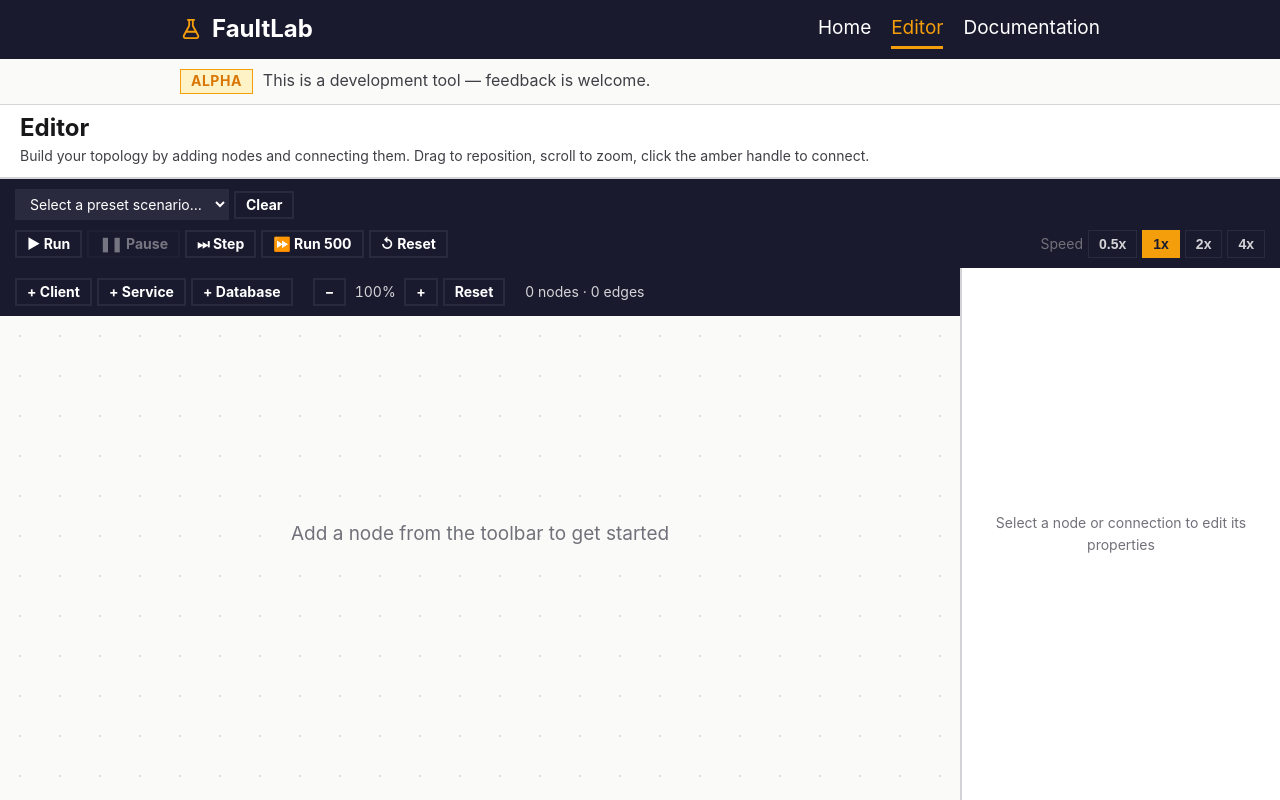
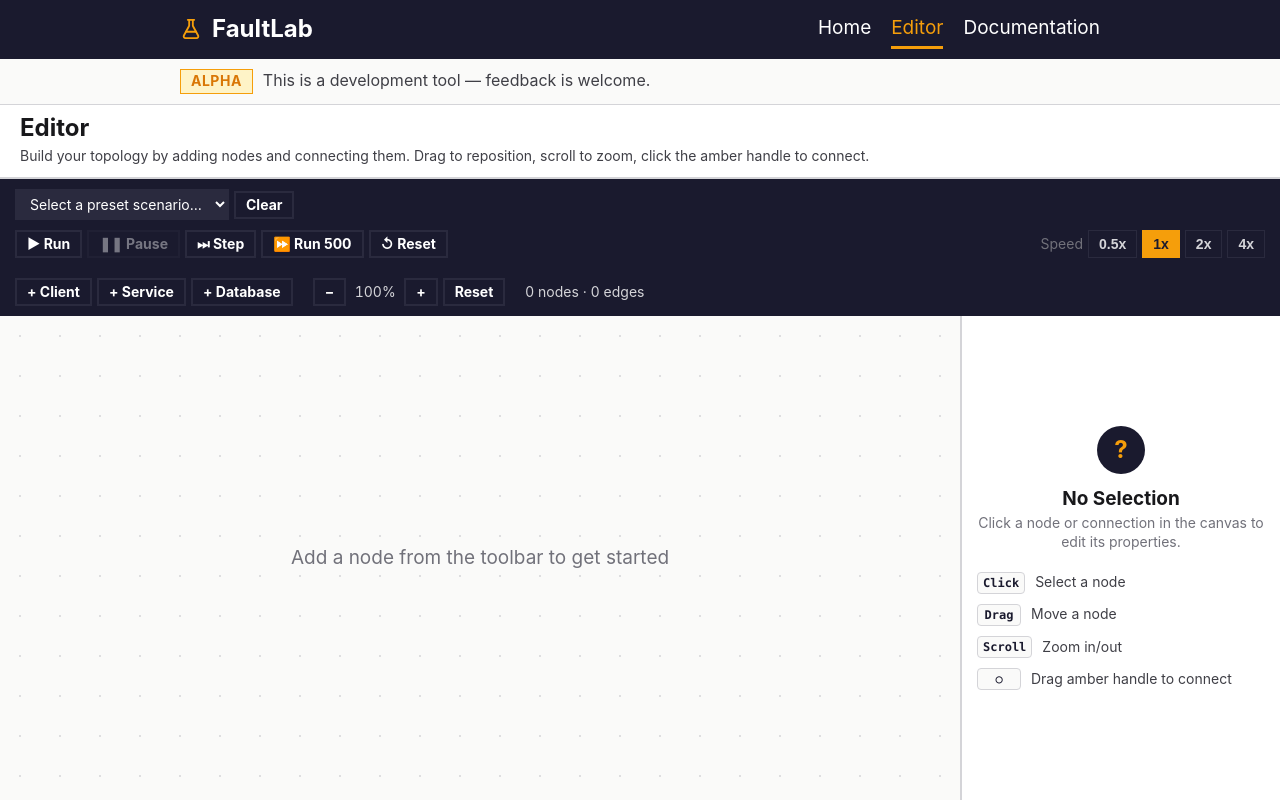
Before and after one commit to akhildec24/FaultLab, a Vue app in the folder apps/web/: page /editor in a window 1280 px wide. Built offline with nearby package versions, Linux system fonts and the light colour scheme.

Commit message:
rework editor layout — full-width toolbar above canvas+inspector, polished inspector empty state and headers

```diff
--- a/apps/web/src/components/EdgeInspector.vue
+++ b/apps/web/src/components/EdgeInspector.vue
@@ -57,7 +57,10 @@ function deleteEdge(): void {
 <template>
   <div class="inspector" v-if="edge">
     <div class="inspector__header">
-      <h3 class="inspector__title">Connection</h3>
+      <div class="inspector__header-left">
+        <span class="inspector__header-icon inspector__header-icon--edge">→</span>
+        <h3 class="inspector__title">Connection</h3>
+      </div>
       <button class="fl-button fl-button--warning inspector__delete" @click="deleteEdge">
         Delete
       </button>
@@ -125,10 +128,6 @@ function deleteEdge(): void {
       <span class="inspector__footer-error">Fix errors before running simulation</span>
     </div>
   </div>
-
-  <div class="inspector inspector--empty" v-else>
-    <p class="inspector__empty-text">Select a connection to edit its properties</p>
-  </div>
 </template>
 
 <style scoped>
@@ -137,16 +136,6 @@ function deleteEdge(): void {
   flex-direction: column;
   height: 100%;
   background: var(--fl-bg);
-}
-
-.inspector--empty {
-  align-items: center;
-  justify-content: center;
-}
-
-.inspector__empty-text {
-  color: var(--fl-grey-3);
-  font-size: var(--fl-size-14);
 }
 
 .inspector__header {
@@ -158,10 +147,37 @@ function deleteEdge(): void {
   background: var(--fl-slate);
 }
 
+.inspector__header-left {
+  display: flex;
+  align-items: center;
+  gap: var(--fl-space-2);
+  min-width: 0;
+}
+
+.inspector__header-icon {
+  display: inline-flex;
+  align-items: center;
+  justify-content: center;
+  width: 28px;
+  height: 28px;
+  border-radius: 50%;
+  color: white;
+  font-size: 13px;
+  font-weight: 700;
+  flex-shrink: 0;
+}
+
+.inspector__header-icon--edge {
+  background: var(--fl-amber);
+}
+
 .inspector__title {
   color: var(--fl-white);
   font-size: var(--fl-size-19);
   font-weight: 700;
+  overflow: hidden;
+  text-overflow: ellipsis;
+  white-space: nowrap;
 }
 
 .inspector__delete {
--- a/apps/web/src/components/GraphEditor.vue
+++ b/apps/web/src/components/GraphEditor.vue
@@ -20,28 +20,14 @@ import {
   NODE_COLORS,
   NODE_ICONS,
   type NodeKind,
-  type ViewTransform,
 } from '@/graph/types'
 import { PARTICLE_COLORS } from '@/graph/animation'
 
 const graph = useGraphStore()
 const animation = useAnimationStore()
 
-// --- View transform (pan/zoom) ---
-const view = ref<ViewTransform>({ panX: 0, panY: 0, zoom: 1 })
-const ZOOM_MIN = 0.3
-const ZOOM_MAX = 3
-const ZOOM_STEP = 0.1
-
-function zoomIn() {
-  view.value.zoom = Math.min(ZOOM_MAX, view.value.zoom + ZOOM_STEP)
-}
-function zoomOut() {
-  view.value.zoom = Math.max(ZOOM_MIN, view.value.zoom - ZOOM_STEP)
-}
-function resetView() {
-  view.value = { panX: 0, panY: 0, zoom: 1 }
-}
+// --- View transform (pan/zoom) — stored in graph store ---
+// Access via graph.view, graph.zoomIn, graph.zoomOut, graph.resetView
 
 // --- SVG ref ---
 const svgRef = ref<SVGSVGElement | null>(null)
@@ -52,8 +38,8 @@ function screenToGraph(clientX: number, clientY: number): { x: number; y: number
   if (!svg) return { x: 0, y: 0 }
   const rect = svg.getBoundingClientRect()
   return {
-    x: (clientX - rect.left - view.value.panX) / view.value.zoom,
-    y: (clientY - rect.top - view.value.panY) / view.value.zoom,
+    x: (clientX - rect.left - graph.view.panX) / graph.view.zoom,
+    y: (clientY - rect.top - graph.view.panY) / graph.view.zoom,
   }
 }
 
@@ -67,8 +53,8 @@ function startPan(e: MouseEvent) {
     panStart = {
       x: e.clientX,
       y: e.clientY,
-      panX: view.value.panX,
-      panY: view.value.panY,
+      panX: graph.view.panX,
+      panY: graph.view.panY,
     }
     graph.clearSelection()
   }
@@ -76,8 +62,8 @@ function startPan(e: MouseEvent) {
 
 function onPan(e: MouseEvent) {
   if (!isPanning.value) return
-  view.value.panX = panStart.panX + (e.clientX - panStart.x)
-  view.value.panY = panStart.panY + (e.clientY - panStart.y)
+  graph.view.panX = panStart.panX + (e.clientX - panStart.x)
+  graph.view.panY = panStart.panY + (e.clientY - panStart.y)
 }
 
 function stopPan() {
@@ -178,19 +164,19 @@ onUnmounted(() => {
 // --- Zoom on wheel ---
 function onWheel(e: WheelEvent) {
   e.preventDefault()
-  const delta = e.deltaY > 0 ? -ZOOM_STEP : ZOOM_STEP
-  const newZoom = Math.max(ZOOM_MIN, Math.min(ZOOM_MAX, view.value.zoom + delta))
+  const delta = e.deltaY > 0 ? -0.1 : 0.1
+  const newZoom = Math.max(0.3, Math.min(3, graph.view.zoom + delta))
   // Zoom toward cursor
   const svg = svgRef.value
   if (svg) {
     const rect = svg.getBoundingClientRect()
     const mx = e.clientX - rect.left
     const my = e.clientY - rect.top
-    const ratio = newZoom / view.value.zoom
-    view.value.panX = mx - (mx - view.value.panX) * ratio
-    view.value.panY = my - (my - view.value.panY) * ratio
+    const ratio = newZoom / graph.view.zoom
+    graph.view.panX = mx - (mx - graph.view.panX) * ratio
+    graph.view.panY = my - (my - graph.view.panY) * ratio
   }
-  view.value.zoom = newZoom
+  graph.view.zoom = newZoom
 }
 
 // --- Add nodes ---
@@ -198,8 +184,8 @@ function addNode(kind: NodeKind) {
   const svg = svgRef.value
   if (!svg) return
   const rect = svg.getBoundingClientRect()
-  const cx = (rect.width / 2 - view.value.panX) / view.value.zoom
-  const cy = (rect.height / 2 - view.value.panY) / view.value.zoom
+  const cx = (rect.width / 2 - graph.view.panX) / graph.view.zoom
+  const cy = (rect.height / 2 - graph.view.panY) / graph.view.zoom
   // Offset slightly so nodes don't stack
   const offset = graph.nodeCount * 20
   graph.addNode(kind, cx + offset - NODE_WIDTH / 2, cy + offset - NODE_HEIGHT / 2)
@@ -233,7 +219,7 @@ const tempEdgePath = computed(() => {
 
 // --- Transform string ---
 const transformStr = computed(() =>
-  `translate(${view.value.panX}, ${view.value.panY}) scale(${view.value.zoom})`,
+  `translate(${graph.view.panX}, ${graph.view.panY}) scale(${graph.view.zoom})`,
 )
 
 // --- Animation helpers ---
@@ -264,36 +250,12 @@ function getParticleY(p: { fromId: string; toId: string; progress: number }): nu
   const y2 = to.y + NODE_HEIGHT / 2
   return y1 + (y2 - y1) * p.progress
 }
+
+defineExpose({ addNode })
 </script>
 
 <template>
   <div class="graph-editor">
-    <!-- Toolbar -->
-    <div class="graph-toolbar">
-      <div class="graph-toolbar__group">
-        <button class="fl-button fl-button--secondary graph-toolbar__btn" @click="addNode('client')">
-          + Client
-        </button>
-        <button class="fl-button fl-button--secondary graph-toolbar__btn" @click="addNode('service')">
-          + Service
-        </button>
-        <button class="fl-button fl-button--secondary graph-toolbar__btn" @click="addNode('database')">
-          + Database
-        </button>
-      </div>
-      <div class="graph-toolbar__group">
-        <button class="fl-button fl-button--secondary graph-toolbar__btn" @click="zoomOut">−</button>
-        <span class="graph-toolbar__zoom">{{ Math.round(view.zoom * 100) }}%</span>
-        <button class="fl-button fl-button--secondary graph-toolbar__btn" @click="zoomIn">+</button>
-        <button class="fl-button fl-button--secondary graph-toolbar__btn" @click="resetView">Reset</button>
-      </div>
-      <div class="graph-toolbar__group">
-        <span class="graph-toolbar__info">
-          {{ graph.nodeCount }} nodes · {{ graph.edgeCount }} edges
-        </span>
-      </div>
-    </div>
-
     <!-- SVG Canvas -->
     <svg
       ref="svgRef"
@@ -445,48 +407,6 @@ function getParticleY(p: { fromId: string; toId: string; progress: number }): nu
   overflow: hidden;
 }
 
-.graph-toolbar {
-  display: flex;
-  align-items: center;
-  gap: var(--fl-space-4);
-  padding: var(--fl-space-2) var(--fl-space-3);
-  background: var(--fl-slate);
-  flex-shrink: 0;
-}
-
-.graph-toolbar__group {
-  display: flex;
-  align-items: center;
-  gap: var(--fl-space-1);
-}
-
-.graph-toolbar__btn {
-  font-size: var(--fl-size-14);
-  padding: var(--fl-space-1) var(--fl-space-2);
-  color: var(--fl-white);
-  border-color: var(--fl-slate-light);
-  background: transparent;
-}
-
-.graph-toolbar__btn:hover {
-  background: var(--fl-slate-light);
-  color: var(--fl-white);
-}
-
-.graph-toolbar__zoom {
-  color: var(--fl-grey-2);
-  font-size: var(--fl-size-14);
-  font-variant-numeric: tabular-nums;
-  min-width: 48px;
-  text-align: center;
-}
-
-.graph-toolbar__info {
-  color: var(--fl-grey-2);
-  font-size: var(--fl-size-14);
-  margin-left: auto;
-}
-
 .graph-canvas {
   flex: 1;
   width: 100%;
--- a/apps/web/src/stores/graph.ts
+++ b/apps/web/src/stores/graph.ts
@@ -7,7 +7,7 @@
 
 import { defineStore } from 'pinia'
 import { ref, computed } from 'vue'
-import type { GraphNode, GraphEdge, GraphState, NodeKind } from '@/graph/types'
+import type { GraphNode, GraphEdge, GraphState, NodeKind, ViewTransform } from '@/graph/types'
 import { generateNodeId, generateEdgeId, DEFAULT_NODE_CONFIG, DEFAULT_EDGE_CONFIG } from '@/graph/types'
 import { instantiatePreset, type PresetScenario } from '@/graph/presets'
 
@@ -17,6 +17,11 @@ export const useGraphStore = defineStore('graph', () => {
   const edges = ref<GraphEdge[]>([])
   const selectedNodeId = ref<string | null>(null)
   const selectedEdgeId = ref<string | null>(null)
+  const view = ref<ViewTransform>({ panX: 0, panY: 0, zoom: 1 })
+
+  const ZOOM_MIN = 0.3
+  const ZOOM_MAX = 3
+  const ZOOM_STEP = 0.1
 
   // --- Computed ---
   const selectedNode = computed(() =>
@@ -114,6 +119,16 @@ export const useGraphStore = defineStore('graph', () => {
     selectedEdgeId.value = null
   }
 
+  function zoomIn(): void {
+    view.value.zoom = Math.min(ZOOM_MAX, view.value.zoom + ZOOM_STEP)
+  }
+  function zoomOut(): void {
+    view.value.zoom = Math.max(ZOOM_MIN, view.value.zoom - ZOOM_STEP)
+  }
+  function resetView(): void {
+    view.value = { panX: 0, panY: 0, zoom: 1 }
+  }
+
   function clear(): void {
     nodes.value = []
     edges.value = []
@@ -151,6 +166,7 @@ export const useGraphStore = defineStore('graph', () => {
     edges,
     selectedNodeId,
     selectedEdgeId,
+    view,
     // Computed
     selectedNode,
     selectedEdge,
@@ -171,5 +187,8 @@ export const useGraphStore = defineStore('graph', () => {
     loadPreset,
     loadState,
     getState,
+    zoomIn,
+    zoomOut,
+    resetView,
   }
 })
--- a/apps/web/src/views/EditorView.vue
+++ b/apps/web/src/views/EditorView.vue
@@ -1,5 +1,5 @@
 <script setup lang="ts">
-import { onMounted, onUnmounted } from 'vue'
+import { onMounted, onUnmounted, ref } from 'vue'
 import GraphEditor from '@/components/GraphEditor.vue'
 import NodeInspector from '@/components/NodeInspector.vue'
 import EdgeInspector from '@/components/EdgeInspector.vue'
@@ -7,10 +7,17 @@ import SimulationControls from '@/components/SimulationControls.vue'
 import { useGraphStore } from '@/stores/graph'
 import { useSimulationStore } from '@/stores/simulation'
 import { useAnimationStore } from '@/stores/animation'
+import type { NodeKind } from '@/graph/types'
 
 const graph = useGraphStore()
 const sim = useSimulationStore()
 const animation = useAnimationStore()
+
+const graphEditorRef = ref<InstanceType<typeof GraphEditor> | null>(null)
+
+function addNode(kind: NodeKind): void {
+  graphEditorRef.value?.addNode(kind)
+}
 
 // Wire simulation events → animation store
 onMounted(() => {
@@ -34,15 +41,63 @@ onUnmounted(() => {
       </p>
     </div>
     <SimulationControls />
+    <!-- Full-width graph toolbar -->
+    <div class="graph-toolbar">
+      <div class="graph-toolbar__group">
+        <button class="fl-button fl-button--secondary graph-toolbar__btn" @click="addNode('client')">
+          + Client
+        </button>
+        <button class="fl-button fl-button--secondary graph-toolbar__btn" @click="addNode('service')">
+          + Service
+        </button>
+        <button class="fl-button fl-button--secondary graph-toolbar__btn" @click="addNode('database')">
+          + Database
+        </button>
+      </div>
+      <div class="graph-toolbar__group">
+        <button class="fl-button fl-button--secondary graph-toolbar__btn" @click="graph.zoomOut">−</button>
+        <span class="graph-toolbar__zoom">{{ Math.round(graph.view.zoom * 100) }}%</span>
+        <button class="fl-button fl-button--secondary graph-toolbar__btn" @click="graph.zoomIn">+</button>
+        <button class="fl-button fl-button--secondary graph-toolbar__btn" @click="graph.resetView">Reset</button>
+      </div>
+      <div class="graph-toolbar__group">
+        <span class="graph-toolbar__info">
+          {{ graph.nodeCount }} nodes · {{ graph.edgeCount }} edges
+        </span>
+      </div>
+    </div>
+    <!-- Main editor area: canvas + inspector side by side -->
     <div class="editor-view__body">
       <div class="editor-view__canvas">
-        <GraphEditor />
+        <GraphEditor ref="graphEditorRef" />
       </div>
       <aside class="editor-view__inspector">
         <NodeInspector v-if="graph.selectedNodeId" />
         <EdgeInspector v-else-if="graph.selectedEdgeId" />
-        <div class="editor-view__inspector-empty" v-else>
-          <p>Select a node or connection to edit its properties</p>
+        <div class="inspector-empty" v-else>
+          <div class="inspector-empty__icon">?</div>
+          <h3 class="inspector-empty__title">No Selection</h3>
+          <p class="inspector-empty__text">
+            Click a node or connection in the canvas to edit its properties.
+          </p>
+          <div class="inspector-empty__hints">
+            <div class="inspector-empty__hint">
+              <span class="inspector-empty__hint-key">Click</span>
+              <span>Select a node</span>
+            </div>
+            <div class="inspector-empty__hint">
+              <span class="inspector-empty__hint-key">Drag</span>
+              <span>Move a node</span>
+            </div>
+            <div class="inspector-empty__hint">
+              <span class="inspector-empty__hint-key">Scroll</span>
+              <span>Zoom in/out</span>
+            </div>
+            <div class="inspector-empty__hint">
+              <span class="inspector-empty__hint-key">○</span>
+              <span>Drag amber handle to connect</span>
+            </div>
+          </div>
         </div>
       </aside>
     </div>
@@ -82,6 +137,48 @@ onUnmounted(() => {
   overflow: hidden;
 }
 
+.graph-toolbar {
+  display: flex;
+  align-items: center;
+  gap: var(--fl-space-4);
+  padding: var(--fl-space-2) var(--fl-space-3);
+  background: var(--fl-slate);
+  flex-shrink: 0;
+}
+
+.graph-toolbar__group {
+  display: flex;
+  align-items: center;
+  gap: var(--fl-space-1);
+}
+
+.graph-toolbar__btn {
+  font-size: var(--fl-size-14);
+  padding: var(--fl-space-1) var(--fl-space-2);
+  color: var(--fl-white);
+  border-color: var(--fl-slate-light);
+  background: transparent;
+}
+
+.graph-toolbar__btn:hover {
+  background: var(--fl-slate-light);
+  color: var(--fl-white);
+}
+
+.graph-toolbar__zoom {
+  color: var(--fl-grey-2);
+  font-size: var(--fl-size-14);
+  font-variant-numeric: tabular-nums;
+  min-width: 48px;
+  text-align: center;
+}
+
+.graph-toolbar__info {
+  color: var(--fl-grey-2);
+  font-size: var(--fl-size-14);
+  margin-left: auto;
+}
+
 .editor-view__canvas {
   flex: 1;
   display: flex;
@@ -100,15 +197,74 @@ onUnmounted(() => {
   background: var(--fl-bg);
 }
 
-.editor-view__inspector-empty {
+.inspector-empty {
   display: flex;
+  flex-direction: column;
   align-items: center;
   justify-content: center;
   flex: 1;
   min-height: 0;
+  padding: var(--fl-space-4) var(--fl-space-3);
+  text-align: center;
+}
+
+.inspector-empty__icon {
+  width: 48px;
+  height: 48px;
+  border-radius: 50%;
+  background: var(--fl-slate);
+  color: var(--fl-amber);
+  font-size: var(--fl-size-24);
+  font-weight: 700;
+  display: flex;
+  align-items: center;
+  justify-content: center;
+  margin-bottom: var(--fl-space-3);
+}
+
+.inspector-empty__title {
+  font-size: var(--fl-size-19);
+  font-weight: 700;
+  color: var(--fl-text);
+  margin-bottom: var(--fl-space-1);
+}
+
+.inspector-empty__text {
+  font-size: var(--fl-size-14);
   color: var(--fl-grey-3);
+  line-height: var(--fl-leading-normal);
+  margin-bottom: var(--fl-space-4);
+}
+
+.inspector-empty__hints {
+  display: flex;
+  flex-direction: column;
+  gap: var(--fl-space-2);
+  width: 100%;
+}
+
+.inspector-empty__hint {
+  display: flex;
+  align-items: center;
+  gap: var(--fl-space-2);
   font-size: var(--fl-size-14);
-  text-align: center;
-  padding: var(--fl-space-3);
+  color: var(--fl-text-secondary);
+  text-align: left;
+}
+
+.inspector-empty__hint-key {
+  display: inline-flex;
+  align-items: center;
+  justify-content: center;
+  min-width: 44px;
+  padding: 2px var(--fl-space-1);
+  background: var(--fl-bg-alt);
+  border: 1px solid var(--fl-border);
+  border-radius: 4px;
+  font-family: var(--fl-font-mono);
+  font-size: 0.75rem;
+  font-weight: 600;
+  color: var(--fl-slate);
+  flex-shrink: 0;
 }
 </style>
```
Also changed, not shown: apps/web/src/components/NodeInspector.vue (+31 -15 lines).
